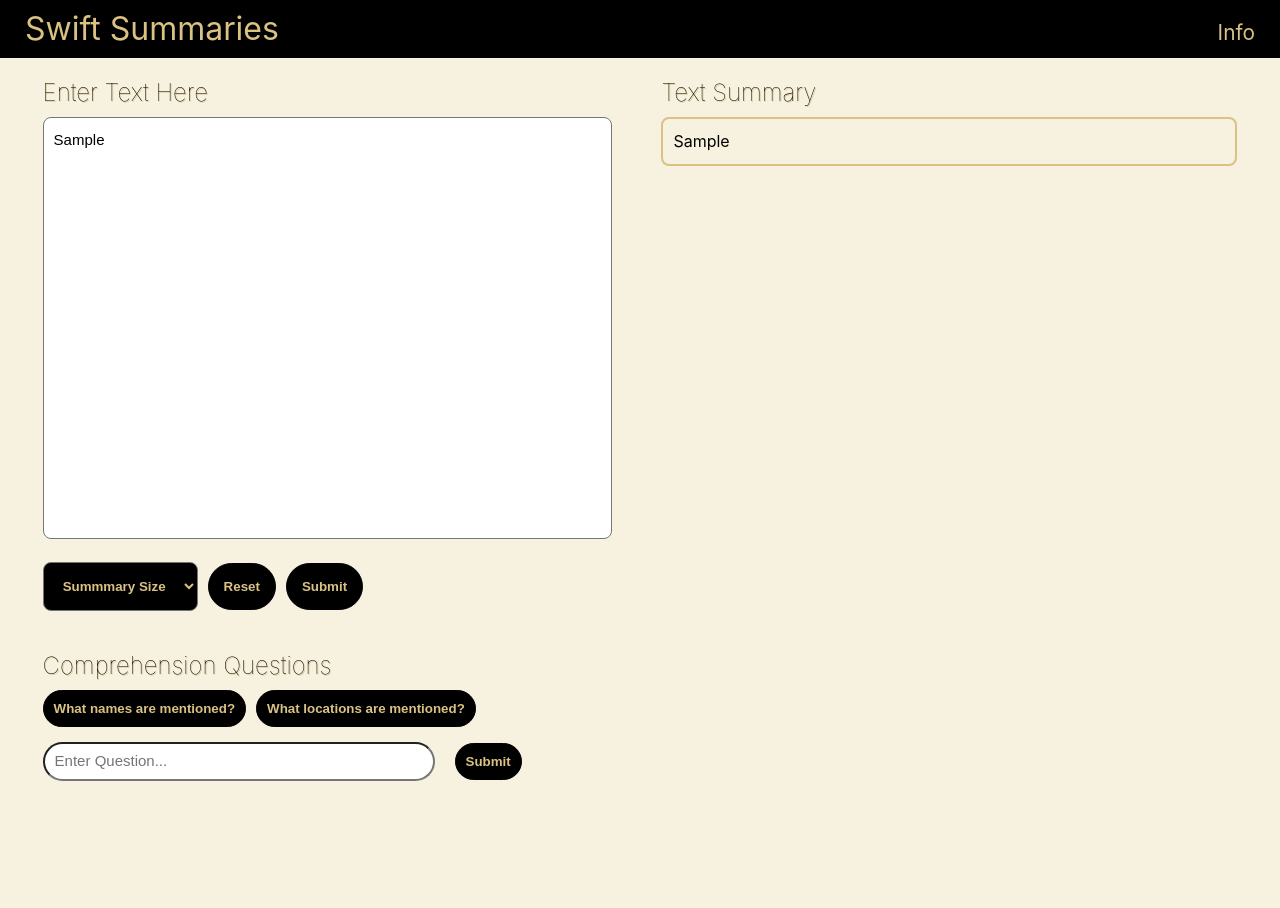
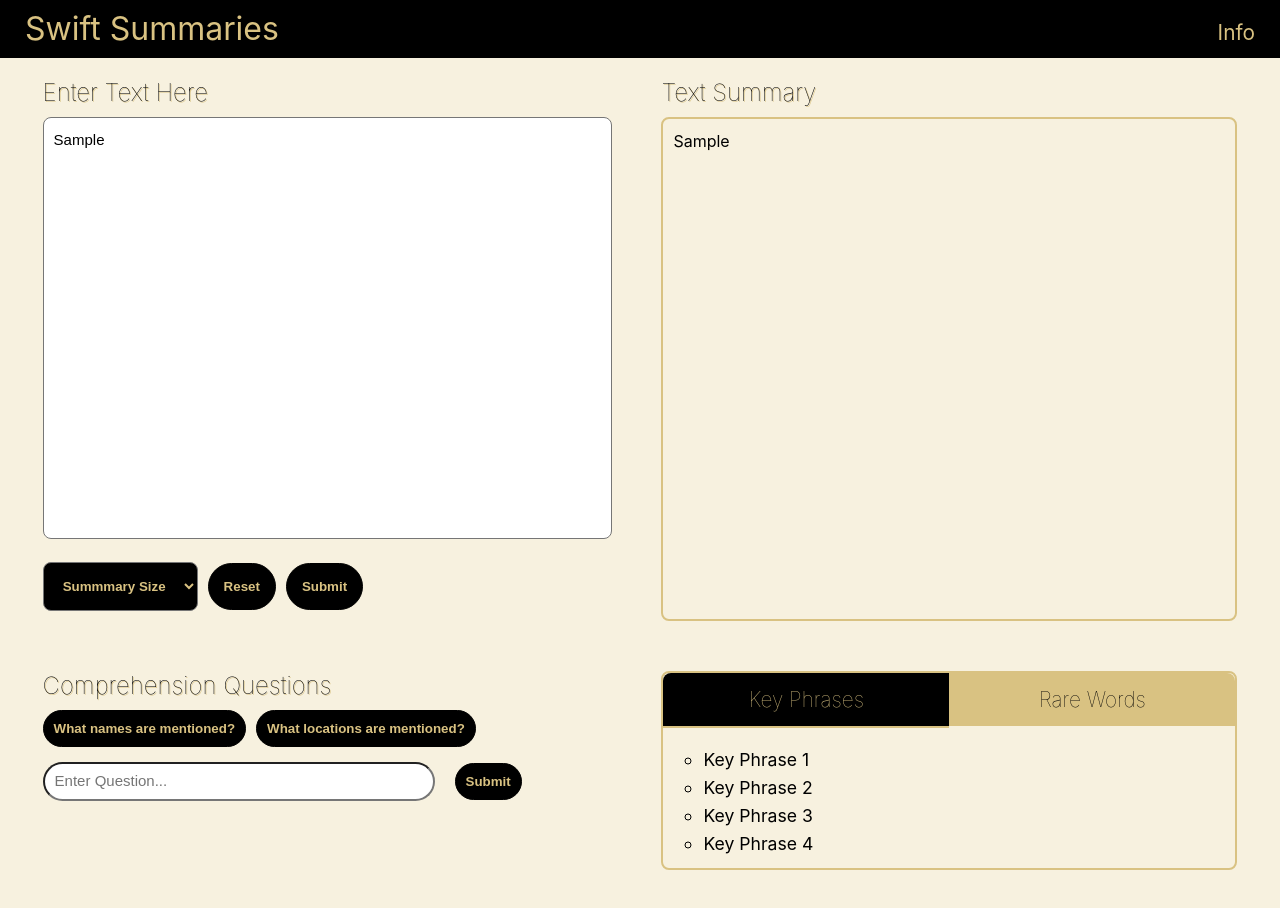
Before and after one commit to qhyltong/swift-summaries, a React (Create React App) app: page / in a window 1280 px wide. Both pictures are taken after typing "Sample" into the empty fields and a click on the input "Submit". Shown: the top 908 px of the page. Before the commit the page ends 878 px from the top, so only its background shows below. Built offline with nearby package versions, Linux system fonts and the light colour scheme.

Commit message:
made div scrollable and added key phrase section

```diff
--- a/src/App.css
+++ b/src/App.css
@@ -79,6 +79,12 @@ h3 {
 
 #summary-header {
   margin: 0;
+}
+
+#summary-p {
+  height: 60vh;
+  margin-bottom: 50px;
+  overflow-y: auto;
 }
 
 .dropdown a {
@@ -202,7 +208,7 @@ option {
 }
 
 .questions {
-  margin-top: 40px;
+  margin-top: 60px;
 }
 
 .question-buttons {
@@ -278,6 +284,64 @@ option {
   box-shadow: none;
 }
 
+.key-phrases {
+  margin-top: 20px;
+}
+
+#phrase-buttons {
+  text-align: center;
+  width: 100%;
+  display: block;
+  margin: 0;
+  padding: 0;
+}
+
+.not-selected-button {
+  background-color: #d9c282;
+  color: black;
+}
+
+.selected-button {
+  background-color: black;
+  color: #d9c282;
+  box-shadow: 0 2px #d9c282;
+}
+
+#key-phrase-button, #rare-words-button {
+  margin: 0;
+  padding-top: 10px;
+  padding-bottom: 10px;
+  font-size: 1.3em;
+  font-weight: lighter;
+  text-decoration: none;
+  display: inline-block;
+}
+
+#key-phrase-button {
+  width: 50%;
+  border-top-left-radius: 8px;
+}
+
+#keyphrase-p {
+  padding: 0;
+  margin-bottom: 50px;
+}
+
+#rare-words-button {
+  width: 50%;
+  border-top-right-radius: 8px;
+}
+
+.phrase-list {
+  margin: 0;
+  width: 75%;
+  display: block;
+  margin-top: 20px;
+  font-size: 1.1em;
+  list-style-type: circle;
+  margin-bottom: 10px;
+}
+
 .loading {
   margin-left: 1.66%;
   margin-right: 3.33%;
--- a/src/App.js
+++ b/src/App.js
@@ -4,6 +4,7 @@ import Form from './Form';
 import Output from './Output';
 import NavBar from './NavBar';
 import Questions from './Questions';
+import KeyPhrases from './KeyPhrases';
 
 class App extends React.Component {
   constructor(props) {
@@ -49,6 +50,7 @@ class App extends React.Component {
               outputText={this.state.inputText}
               changeLoadingStatus={this.changeLoadingStatus}
             />
+            <KeyPhrases />
           </div>
         </body>
       );
--- /dev/null
+++ b/src/KeyPhrases.js
@@ -0,0 +1,77 @@
+import React, {useState} from 'react';
+import './App.css';
+
+function KeyPhrases(props) {
+  const [sectionChoice, changeSection] = useState(1);
+
+  function handleKeyChange(event) {
+    event.preventDefault();
+    changeSection(1);
+  }
+
+  function handleRareChange(event) {
+    event.preventDefault();
+    changeSection(0);
+  }
+
+  if(sectionChoice === 1) {
+    return(
+      <div className="key-phrases">
+        <p id="keyphrase-p">
+          <div id="phrase-buttons">
+            <a
+              onClick={handleKeyChange}
+              href="#"
+              className="selected-button"
+              id="key-phrase-button">
+                Key Phrases
+            </a>
+            <a
+              onClick={handleRareChange}
+              href="#"
+              className="not-selected-button"
+              id="rare-words-button">
+                Rare Words
+            </a>
+          </div>
+          <ol className="phrase-list">
+            <li>Key Phrase 1</li>
+            <li>Key Phrase 2</li>
+            <li>Key Phrase 3</li>
+            <li>Key Phrase 4</li>
+          </ol>
+        </p>
+      </div>
+    );
+  }
+  return(
+    <div className="key-phrases">
+      <p id="keyphrase-p">
+        <div id="phrase-buttons">
+          <a
+            onClick={handleKeyChange}
+            href="#"
+            className="not-selected-button"
+            id="key-phrase-button">
+              Key Phrases
+          </a>
+          <a
+            onClick={handleRareChange}
+            className="selected-button"
+            href="#"
+            id="rare-words-button">
+              Rare Words
+          </a>
+        </div>
+        <ul className="phrase-list">
+          <li>Rare Word: definition</li>
+          <li>Rare Word: definition 2</li>
+          <li>Rare Word: definition</li>
+          <li>Rare Word: definition</li>
+        </ul>
+      </p>
+    </div>
+  );
+}
+
+export default KeyPhrases;
--- a/src/Output.js
+++ b/src/Output.js
@@ -13,7 +13,7 @@ function Output(props) {
   return(
     <div className="output">
       <h2 id="summary-header">Text Summary</h2>
-      <p>{props.outputText}</p>
+      <p id="summary-p">{props.outputText}</p>
     </div>
   );
 }
```
